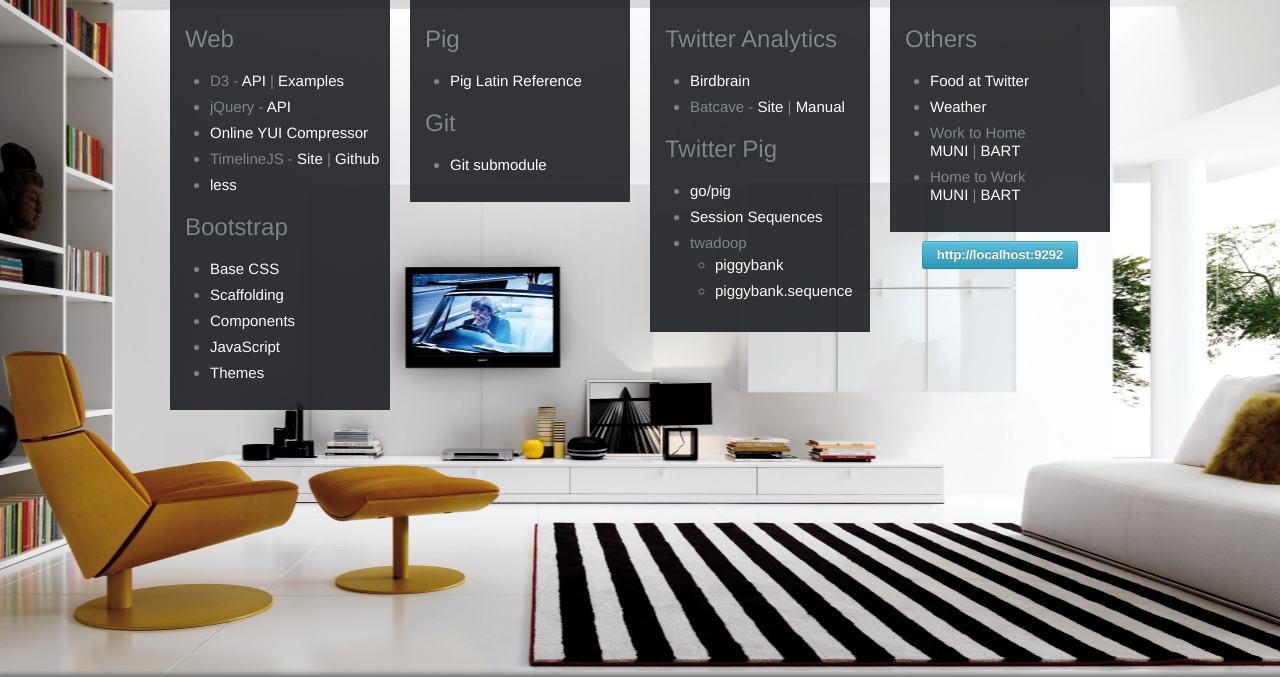
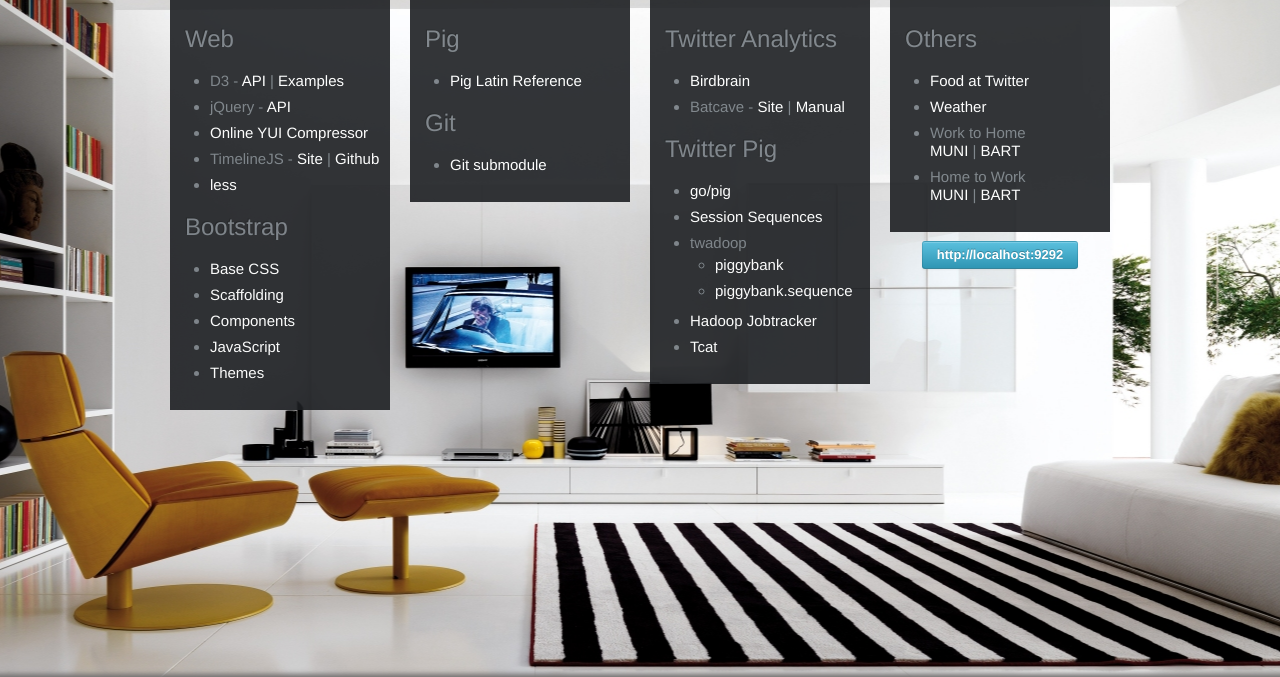
Before and after one commit to AlexxNica/homesweethome, a plain HTML site: page index.html in a window 1280 px wide. Shown: the top 677 px of the page. Drawn offline with Linux system fonts and the light colour scheme.

Commit message:
more links

```diff
--- a/index.html
+++ b/index.html
@@ -135,13 +135,19 @@
             </li>
             <li>twadoop
               <ul>
-            <li>
-              <a href="https://cgit.twitter.biz/twadoop/tree/src/main/java/com/twitter/twadoop/pig/piggybank">piggybank</a>
+                <li>
+                  <a href="https://cgit.twitter.biz/twadoop/tree/src/main/java/com/twitter/twadoop/pig/piggybank">piggybank</a>
+                </li>
+                <li>
+                  <a href="https://cgit.twitter.biz/twadoop/tree/src/main/java/com/twitter/twadoop/pig/piggybank/sequence">piggybank.sequence</a>
+                </li>
+              </ul>
             </li>
             <li>
-              <a href="https://cgit.twitter.biz/twadoop/tree/src/main/java/com/twitter/twadoop/pig/piggybank/sequence">piggybank.sequence</a>
+              <a href="http://hadoop-dw-jt.smf1.twitter.com:50030/jobtracker.jsp">Hadoop Jobtracker</a>
             </li>
-              </ul>
+            <li>
+              <a href="http://confluence.local.twitter.com/display/ANALYTICS/Tcat+Twadoop+File+Reader">Tcat</a>
             </li>
           </ul>
           </div>
```
